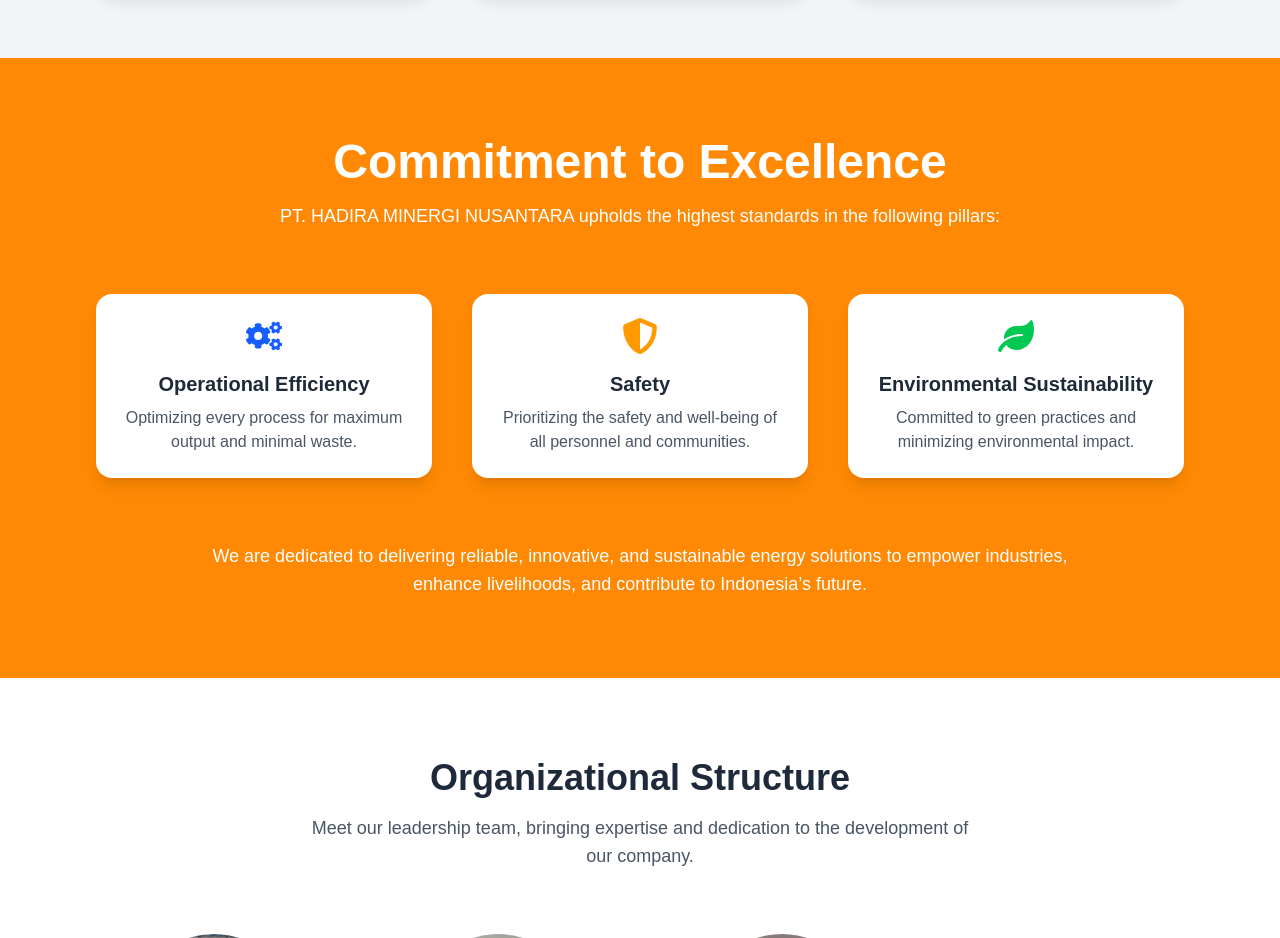
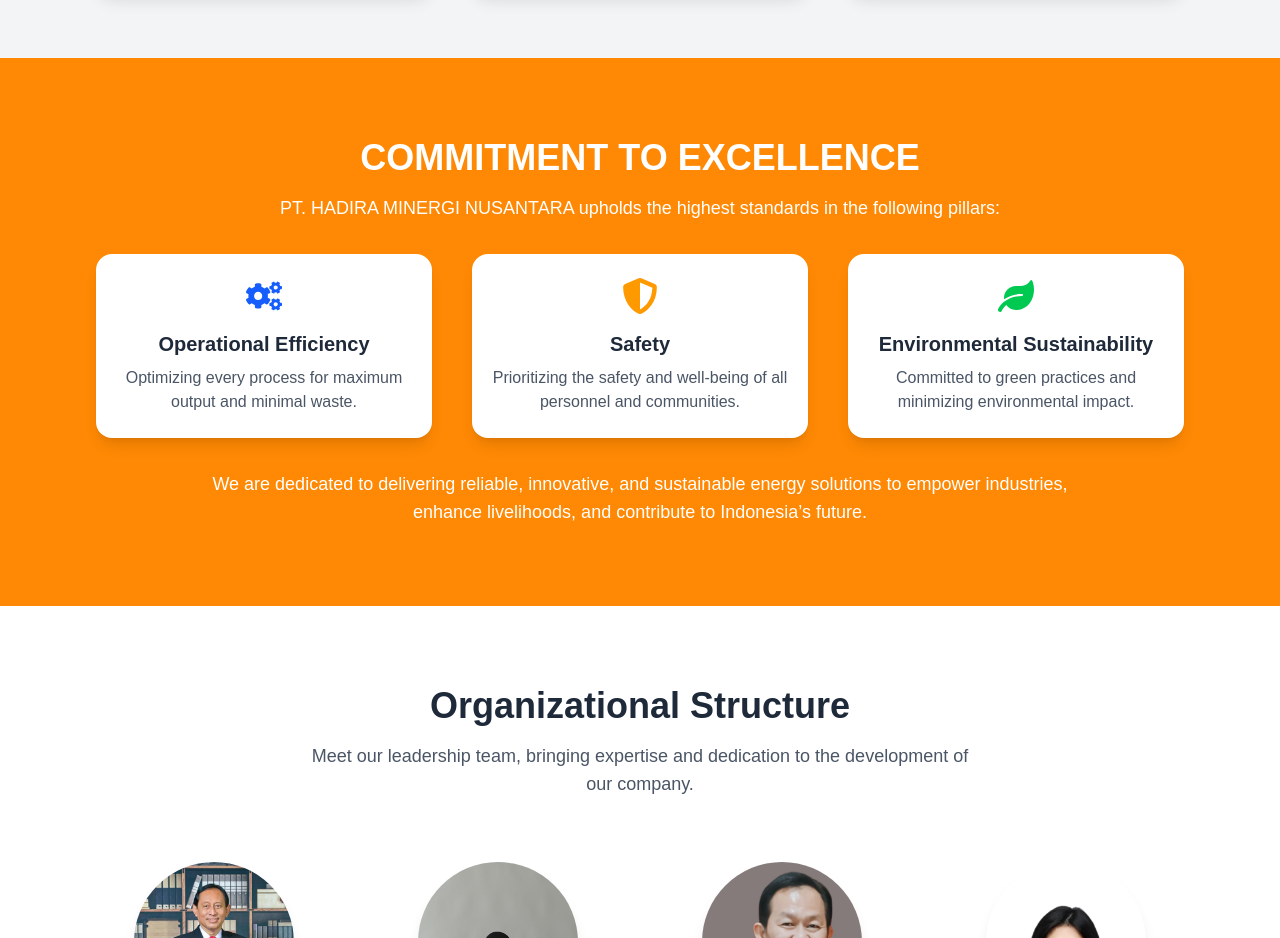
Before and after one commit to Firosmalik000/handira-minergi-nusantara, a Next.js app: page / in a window 1280 px wide. Shown: the part 4800-5738 px from the top of the page. Built offline with nearby package versions, Linux system fonts and the light colour scheme.

Commit message:
Update Excellence.tsx

```diff
--- a/src/section/Excellence.tsx
+++ b/src/section/Excellence.tsx
@@ -9,7 +9,7 @@
 
   const excellenceContent = {
     en: {
-      title: 'Commitment to Excellence',
+      title: 'COMMITMENT TO EXCELLENCE',
       subtitle: 'PT. HADIRA MINERGI NUSANTARA upholds the highest standards in the following pillars:',
       highlights: [
         {
@@ -31,7 +31,7 @@
       mission: 'We are dedicated to delivering reliable, innovative, and sustainable energy solutions to empower industries, enhance livelihoods, and contribute to Indonesia’s future.',
     },
     id: {
-      title: 'Komitmen terhadap Keunggulan',
+      title: 'KOMITMEN TERHADAP KEUNGGULAN',
       subtitle: 'PT. HADIRA MINERGI NUSANTARA menjunjung standar tertinggi dalam pilar-pilar berikut:',
       highlights: [
         {
@@ -58,22 +58,22 @@
 
   return (
     <section id="excellence" className="w-full py-20 px-6 md:px-24 bg-orange-400 ">
-      <div className="text-center mb-16">
+      <div className="text-center mb-8">
         <motion.h2
           initial={{ opacity: 0, y: 20 }}
           whileInView={{ opacity: 1, y: 0 }}
           viewport={{ once: true, amount: 0.2 }}
           transition={{ delay: 0.2, duration: 0.6 }}
-          className="text-4xl md:text-5xl font-bold text-white font-playfair mb-4"
+          className="text-4xl font-bold text-white font-playfair mb-4"
         >
           {content.title}
         </motion.h2>
-        <motion.p initial={{ opacity: 0, y: 20 }} whileInView={{ opacity: 1, y: 0 }} viewport={{ once: true, amount: 0.2 }} transition={{ delay: 0.5, duration: 0.6 }} className="text-lg text-white max-w-3xl mx-auto">
+        <motion.p initial={{ opacity: 0, y: 20 }} whileInView={{ opacity: 1, y: 0 }} viewport={{ once: true, amount: 0.2 }} transition={{ delay: 0.5, duration: 0.6 }} className="text-base md:text-lg text-white max-w-3xl mx-auto">
           {content.subtitle}
         </motion.p>
       </div>
 
-      <div className="grid grid-cols-1 sm:grid-cols-2 lg:grid-cols-3 gap-10 mb-16">
+      <div className="grid grid-cols-1 sm:grid-cols-2 lg:grid-cols-3 gap-10 mb-8">
         {content.highlights.map((item, index) => (
           <motion.div
             key={index}
@@ -81,7 +81,7 @@
             whileInView={{ opacity: 1, y: 0 }}
             viewport={{ once: true, amount: 0.2 }}
             transition={{ delay: index * 0.2, duration: 0.6 }}
-            className="bg-white rounded-2xl shadow-lg p-6 text-center hover:scale-105 transition duration-300"
+            className="bg-white rounded-2xl shadow-lg py-6 px-2 text-center hover:scale-105 transition duration-300"
           >
             <div className="flex justify-center">{item.icon}</div>
             <h3 className="text-xl font-semibold text-gray-800 mb-2 font-playfair">{item.title}</h3>
```
